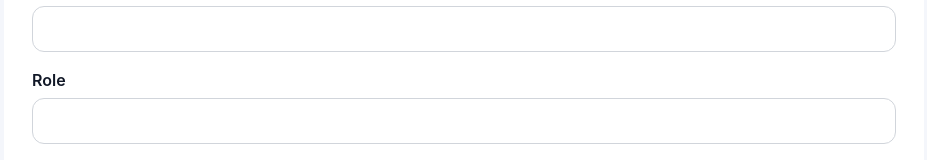
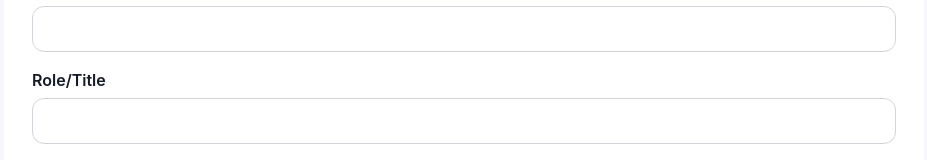
Before and after one commit to UAD36Admin/UAD36Reactapp, a React (Vite) app: page / in a window 1280 px wide. Shown: the part 6334-6494 px from the top of the page, without its empty margins (176-1103 px from the left). Built offline with nearby package versions, Linux system fonts and the light colour scheme; the HTML template or start-up script is replaced by a standard one.

Commit message:
Added role

```diff
--- a/src/App.jsx
+++ b/src/App.jsx
@@ -362,7 +362,7 @@ export default function App() {
             </div>
 
             <div className="field-row">
-              <label htmlFor="role">Role</label>
+              <label htmlFor="role">Role/Title</label>
               <input id="role" name="role" value={formValues.role} onChange={handleChange} />
             </div>
 
@@ -371,6 +371,8 @@ export default function App() {
               <select id="discipline" name="discipline" value={formValues.discipline} onChange={handleChange} required>
                 <option value="">Select one</option>
                 <option value="Lender">Lender</option>
+                <option value="Lender">Professional Organization</option>
+                <option value="Lender">Industry Discipline</option>
                 <option value="Appraiser">Appraiser</option>
                 <option value="AMC">AMC</option>
                 <option value="Technology Vendor">Technology Vendor</option>
```
